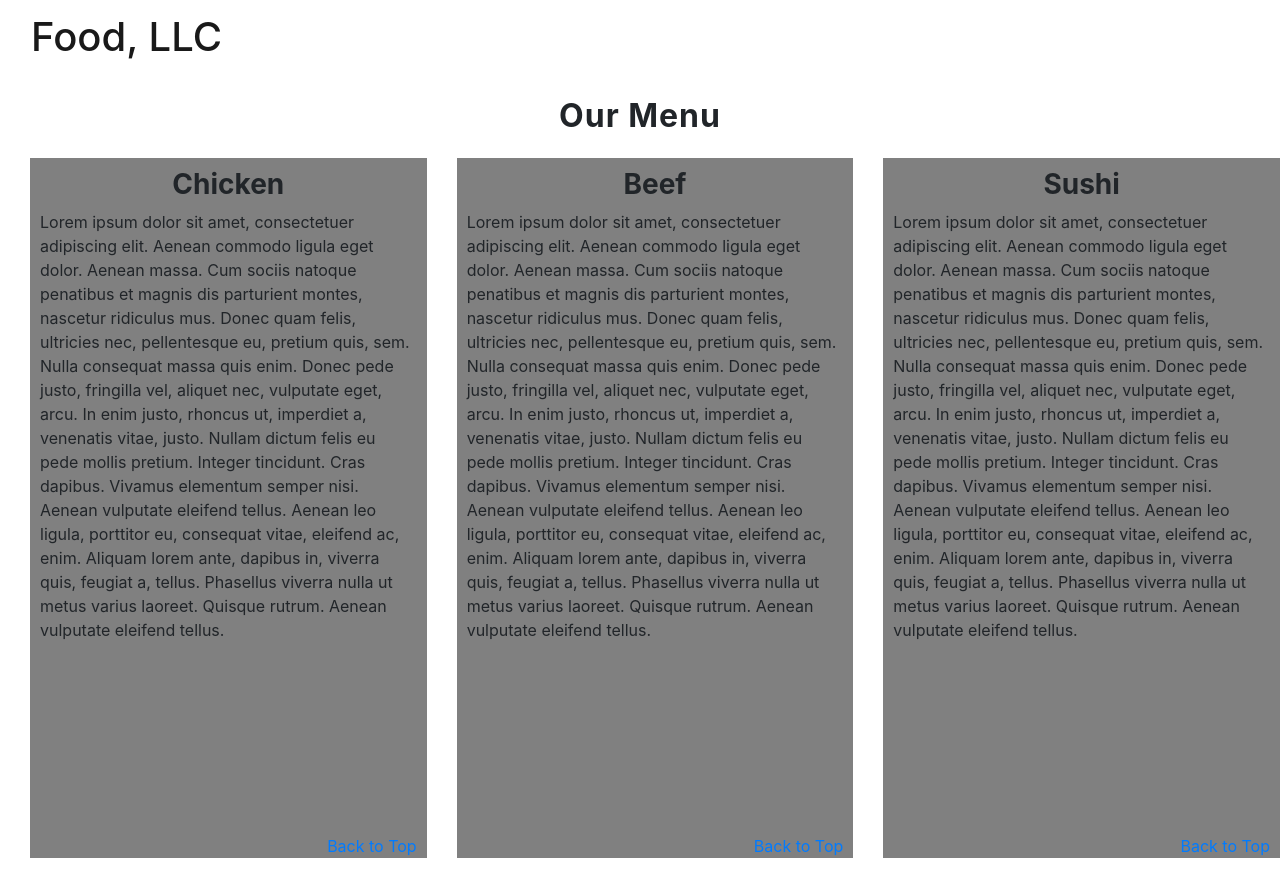
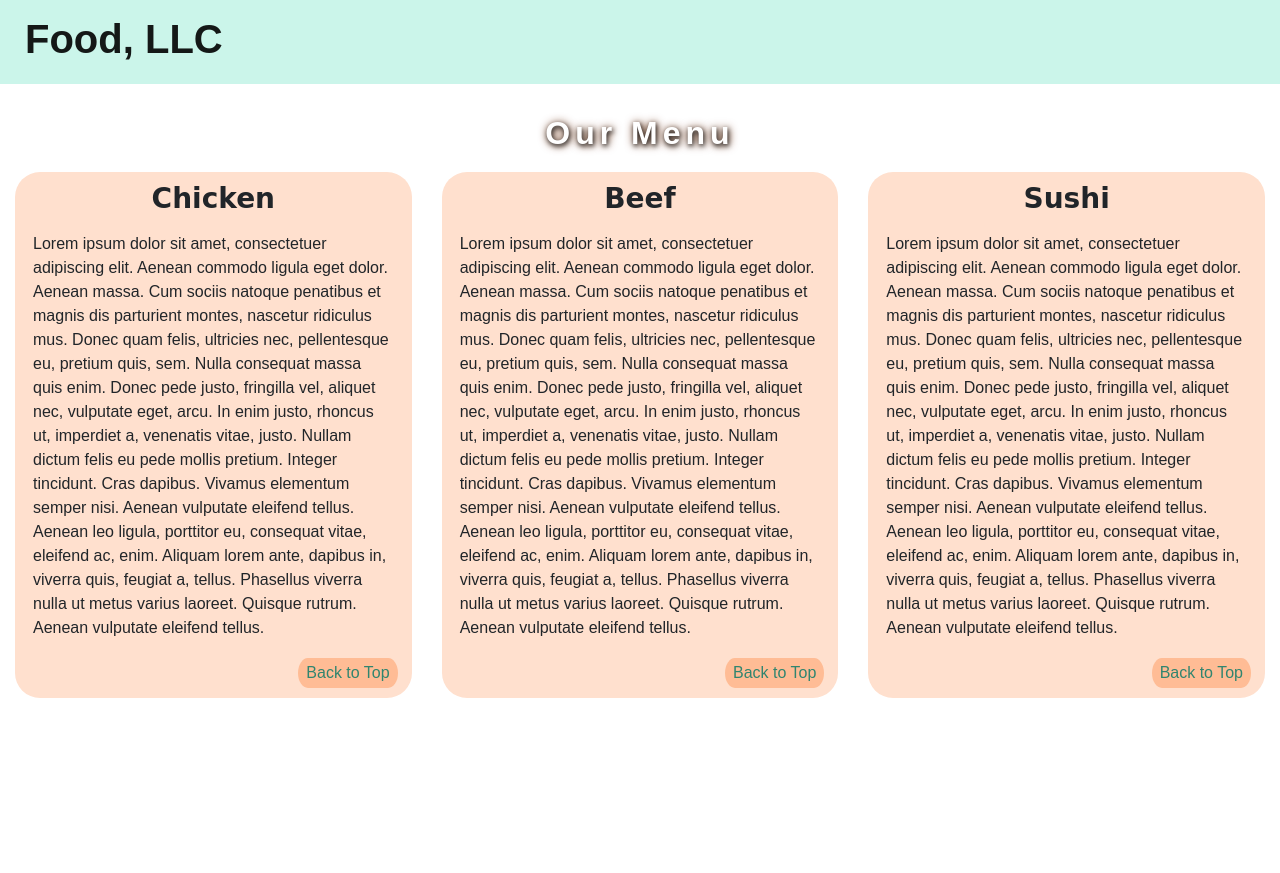
Before and after one commit to akim3245/coursera-assignment2, a plain HTML site: page module3-solution/index.html in a window 1280 px wide. After the commit the page ends 800 px from the top, so only its background shows below. Drawn offline with nearby package versions, Linux system fonts and the light colour scheme.

Commit message:
Update styles.css

```diff
--- a/module3-solution/css/styles.css
+++ b/module3-solution/css/styles.css
@@ -2,49 +2,84 @@
 	box-sizing: border-box;
 }
 
+body, .navbar {
+	font-family: "arial";
+}
+
+.navbar {
+	background-color: #CBF5EA;
+	padding: 0;
+}
+
+.navbar .container-fluid {
+	padding-left: 0;
+	padding-right: 0;
+}
+
+h1 {
+	font-weight: bold;
+	padding: 10px 10px 8px 25px;
+}
+
 #navbarToggler .navbar-nav {
-	background-color: gray;
+	background-color: #ECFDE4;
 	padding-bottom: 5px;
 	padding-top: 5px;
 }
 
 #navbarToggler .nav .nav-item {
 	text-align: center;
-	}
+}
 
 #navbarToggler .nav .nav-item .text {
-	color: navy;
+	color: #479783;
 }
 
 #navbarToggler .nav .nav-item a:hover {
 	text-decoration: none;
-	color: maroon;
+	color: #F795A7;
 }
 
 .ourmenu-title {
 	text-align: center;
 	padding-top: 15px;
 	font-weight: bold;
-	letter-spacing: 1px;
+	font-size: 2em;
+	letter-spacing: 5px;
+	text-shadow: 1px 2px 5px #202020, 1px 1px 0.3em #672600;
+	color: white;
+	margin-bottom: 20px;
+	margin-top: 15px;
 }
 
 .section-box {
-	background-color: gray;
-	margin: 15px;
 	padding: 10px;
-	height: 700px;
+	height: auto;
 	width: 100%;
+	background-color: #FFE0CE;
+	border-radius: 25px;
+	margin-bottom: 25px
 }
 
 .section-box h3 {
 	text-align: center;
 	font-weight: bold;
+	font-family: cursive;
 }
-
-
 
 .bottom-section #to-top {
 	position: absolute;
-	right: 10px;
-	bottom: 15px;
+	right: 25px;
+	bottom: 25px;
+	color: #30856F;
+	background-color: #FFBC95;
+	margin-bottom: 10px;
+	margin-right: 4px;
+	border-radius: 10% / 50%;
+	padding: 3px 8px;
 }
+
+p {
+	padding: 8px;
+	margin-bottom: 40px;
+}
```
